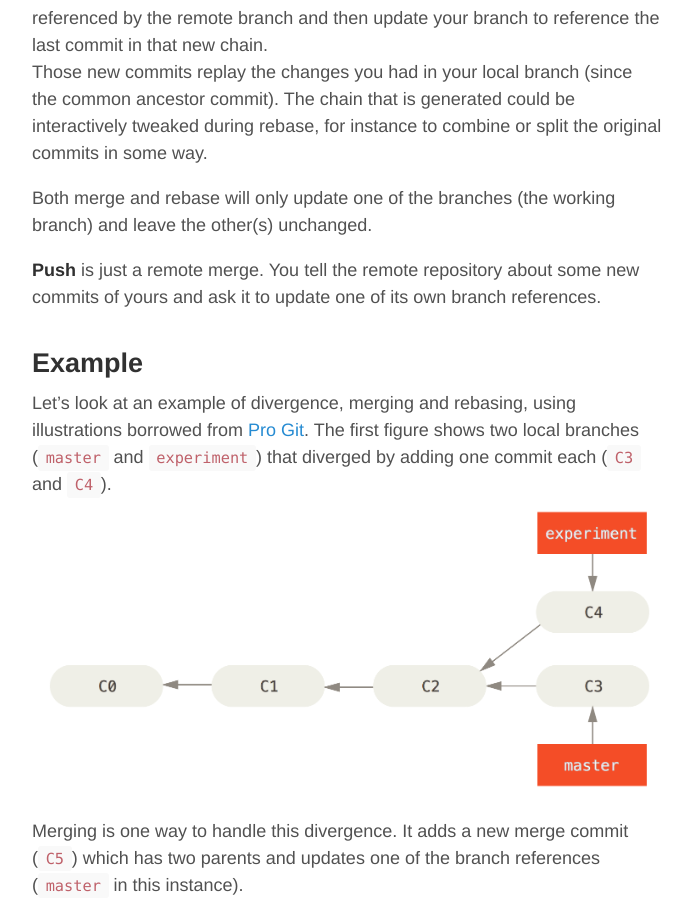
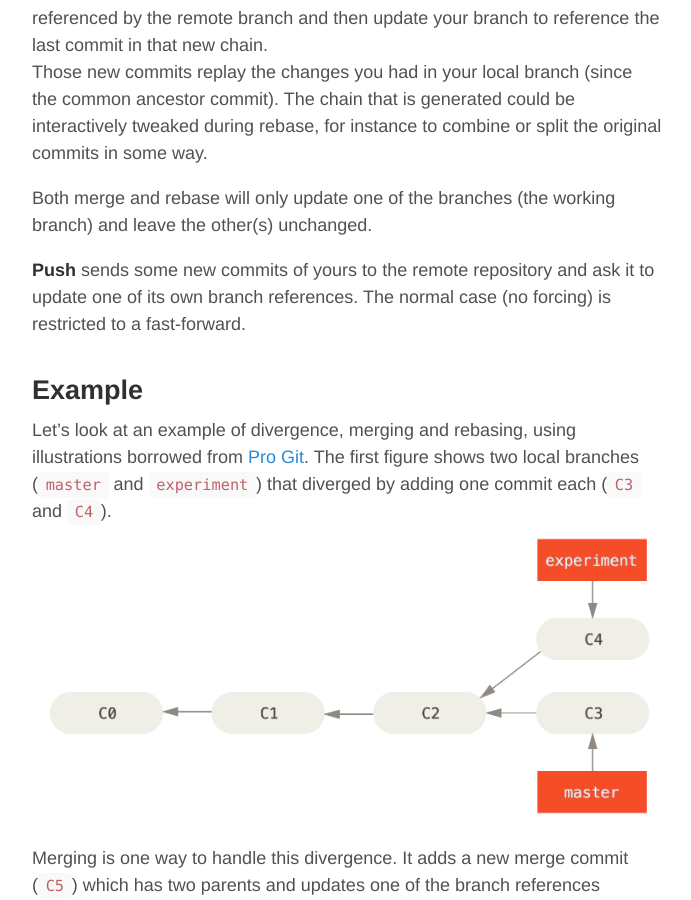
Before and after one commit to jcouv/jcouv.github.io, a Jekyll site: the page built from _posts/2016-02-14-git-internals-branches-and-remotes.md, in a window 1280 px wide and 900 px high, scrolled down 1770 px. Shown: the whole window, without its empty margins (293-984 px from the left). Built offline with Jekyll 4.4.1, drawn with Linux system fonts in a browser that asks for light colours; comment, search, counter and statistics services are not loaded.

Commit message:
Update 2016-02-14-git-internals-branches-and-remotes.md

```diff
--- a/_posts/2016-02-14-git-internals-branches-and-remotes.md
+++ b/_posts/2016-02-14-git-internals-branches-and-remotes.md
@@ -34,7 +34,7 @@ Those new commits replay the changes you had in your local branch (since the com
 
 Both merge and rebase will only update one of the branches (the working branch) and leave the other(s) unchanged.
 
-**Push** is just a remote merge. You tell the remote repository about some new commits of yours and ask it to update one of its own branch references.
+**Push** sends some new commits of yours to the remote repository and ask it to update one of its own branch references. The normal case (no forcing) is restricted to a fast-forward.
 
 ## Example
 Let's look at an example of divergence, merging and rebasing, using illustrations borrowed from [Pro Git](http://git-scm.com/book/en/v2).
```
